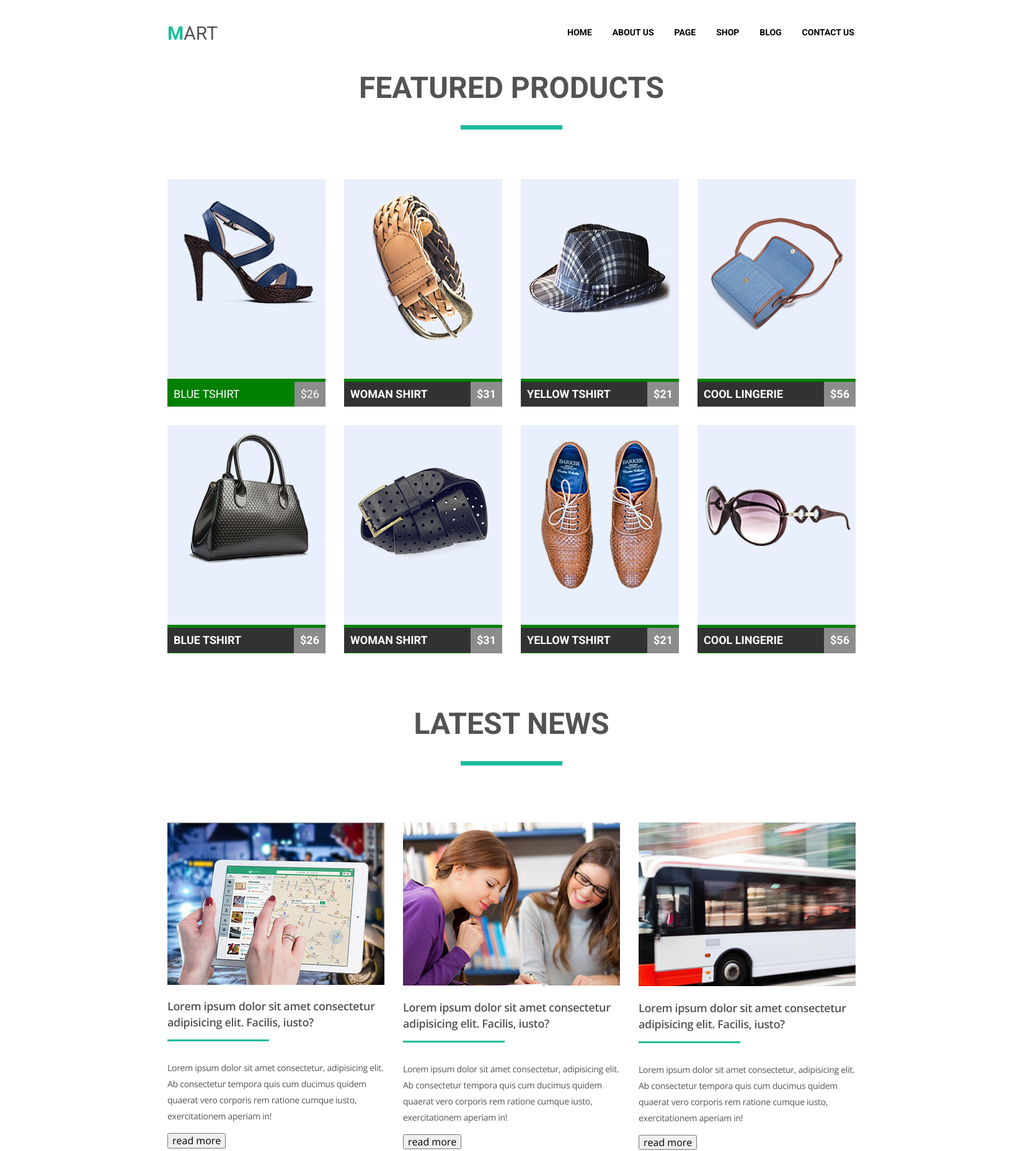
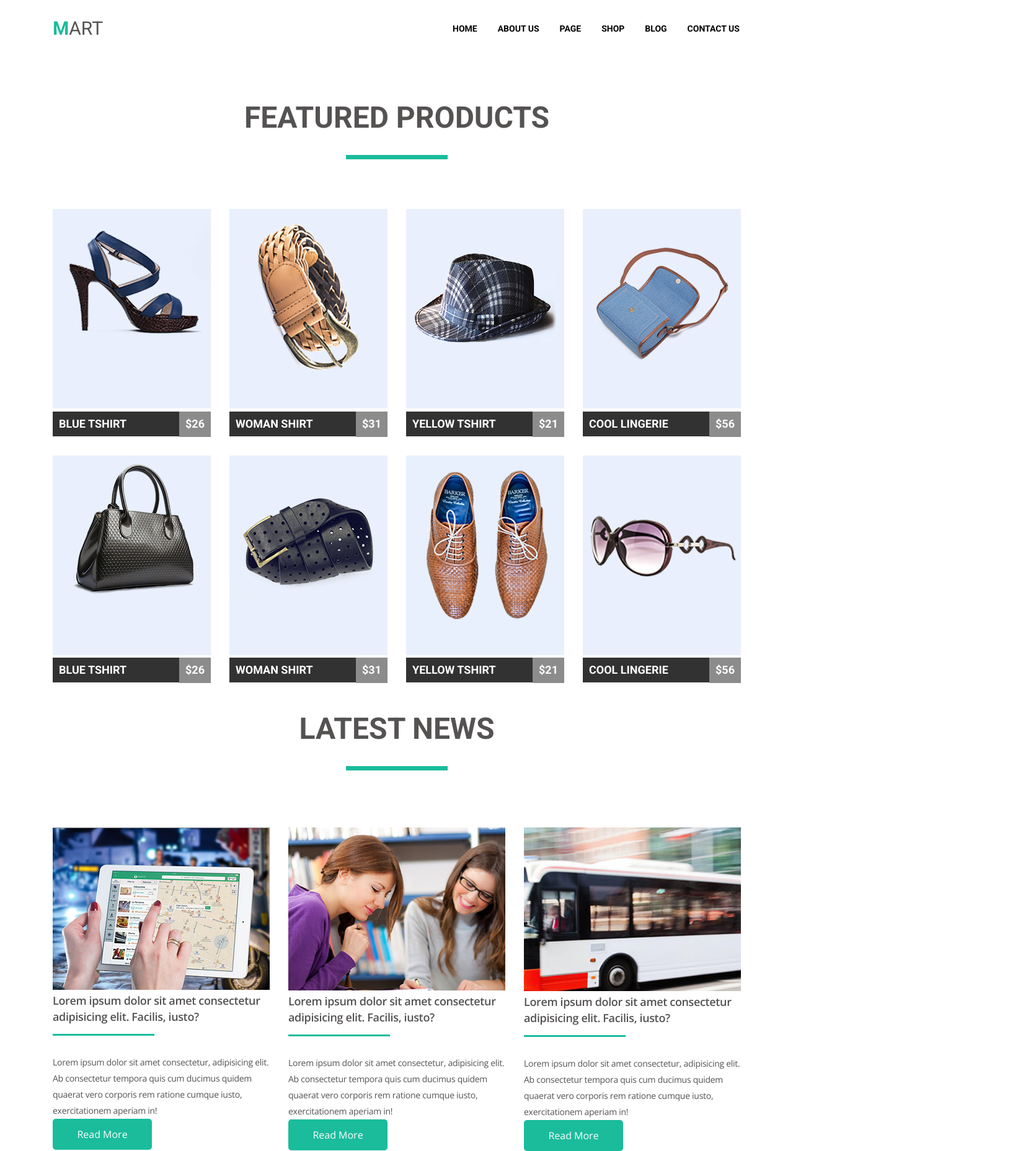
Before and after one commit to sandrik2708/goit-fe-course, a plain HTML site: page module-4/Index.html in a window 1280 px wide. Shown: the whole page at 62% size, 1650 px wide, since content can reach past the window. Drawn offline with nearby package versions, Linux system fonts and the light colour scheme.

Commit message:
correction 1

```diff
--- a/module-4/Index.html
+++ b/module-4/Index.html
@@ -22,65 +22,64 @@
         </ul>
     </nav>
  </header>
+<main class="container">
  <section class="product clearfix">
      <h2 class="caption top">featured products</h2>
     <ul class="clearfix">
      <li class="item">
-         <a href="">
          <img class="item-img" src="img/product/product1.jpg" alt="">
-         <!-- <div class="attr"> -->
+         <div class="attr">
             <span class="item-name">blue tshirt</span>
-            <span class="price">$26</span>
-         <!-- </div> -->
-        </a>
+            <span class="price bg">$26</span>
+         </div>
      </li>
      <li class="item">
          <img class="item-img" src="img/product/product2.jpg" alt="">
          <div class="attr">
             <span class="item-name">woman shirt</span>
-            <span class="price">$31</span>
+            <span class="price bg">$31</span>
          </div>
      </li>
      <li class="item">
          <img class="item-img" src="img/product/product3.jpg" alt="">
          <div class="attr">
             <span class="item-name">yellow tshirt</span>
-            <span class="price">$21</span>
+            <span class="price bg">$21</span>
          </div>
      </li>
      <li class="item">
          <img class="item-img" src="img/product/product4.jpg" alt="">
          <div class="attr">
             <span class="item-name">cool lingerie</span>
-            <span class="price">$56</span>
+            <span class="price bg">$56</span>
          </div>
      </li>
      <li class="item">
          <img class="item-img" src="img/product/product5.jpg" alt="">
          <div class="attr">
             <span class="item-name">blue tshirt</span>
-            <span class="price">$26</span>
+            <span class="price bg">$26</span>
          </div>
      </li>
      <li class="item">
          <img class="item-img" src="img/product/product6.jpg" alt="">
          <div class="attr">
             <span class="item-name">woman shirt</span>
-            <span class="price">$31</span>
+            <span class="price bg">$31</span>
          </div>
      </li>
      <li class="item">
          <img class="item-img" src="img/product/product7.jpg" alt="">
          <div class="attr">
             <span class="item-name">yellow tshirt</span>
-            <span class="price">$21</span>
+            <span class="price bg">$21</span>
          </div>
      </li>
      <li class="item">
          <img class="item-img" src="img/product/product8.jpg" alt="">
          <div class="attr">
             <span class="item-name">cool lingerie</span>
-            <span class="price">$56</span>
+            <span class="price bg">$56</span>
          </div>
      </li>
     </ul>
@@ -91,20 +90,21 @@
         <img class="img-blog" src="img/title-blog/slide1.jpg" alt="">
         <h3 class="title-blog">Lorem ipsum dolor sit amet consectetur adipisicing elit. Facilis, iusto?</h3>
         <p class="contant-blog">Lorem ipsum dolor sit amet consectetur, adipisicing elit. Ab consectetur tempora quis cum ducimus quidem quaerat vero corporis rem ratione cumque iusto, exercitationem aperiam in!</p>
-         <button class="btn">read more</button>
+        <a class="btn" href="">Read More</a>
      </article>
      <article class="topic">
         <img class="img-blog" src="img/title-blog/slide2.jpg" alt="">
         <h3 class="title-blog">Lorem ipsum dolor sit amet consectetur adipisicing elit. Facilis, iusto?</h3>
         <p class="contant-blog">Lorem ipsum dolor sit amet consectetur, adipisicing elit. Ab consectetur tempora quis cum ducimus quidem quaerat vero corporis rem ratione cumque iusto, exercitationem aperiam in!</p>
-         <button class="btn">read more</button>
+        <a class="btn" href="">Read More</a>
      </article>
      <article class="topic">
         <img class="img-blog" src="img/title-blog/slide3.jpg" alt="">
         <h3 class="title-blog">Lorem ipsum dolor sit amet consectetur adipisicing elit. Facilis, iusto?</h3>
         <p class="contant-blog">Lorem ipsum dolor sit amet consectetur, adipisicing elit. Ab consectetur tempora quis cum ducimus quidem quaerat vero corporis rem ratione cumque iusto, exercitationem aperiam in!</p>
-         <button class="btn">read more</button>
+        <a class="btn" href="">Read More</a>
      </article>
  </section>
+</main>
 </body>
 </html>
--- a/module-4/css/style.css
+++ b/module-4/css/style.css
@@ -1,33 +1,43 @@
-.page{
+html {
+    box-sizing: border-box;
+}
+*,
+*::before,
+*::after {
+box-sizing: inherit;
+}
+.page {
     margin: 0px auto;
     font-family: 'Roboto', sans-serif;
     color: rgb(85, 82, 82);
-    width: 1650px;
-
-
-}
+    }
 .clearfix::after{
     display: table;
     content: "";
     clear: both;
 }
-.navigation {
-    margin-top: 30px;
+.wrap {
+   padding-top: 30px;
+   padding-bottom: 100px;
 }
-.product,.blog,.wrap{
+.container {
+width: 1110px;
+margin: 0 auto;
+}
+.product,.blog,.wrap {
     overflow: hidden;
     margin: auto;
     width: 1110px;
     box-sizing: content-box;
 }
-.logo{
+.logo {
     text-decoration: none;
     float: left;
     font-size: 30px;
     line-height: 32px;
     text-transform: uppercase;
     color: rgb(85, 82, 82);
-    margin-top: 8px;
+
 }
 .logo::first-letter {
     font-weight: 600;
@@ -38,10 +48,13 @@
     text-transform: uppercase;
     font-weight: 600;
     font-size: 14px;
-    width: 465px;
+    min-width: 465px;
     float: right;
+ margin: 0;
+ padding: 0;
+ margin-top: 8px;
+ }
 
-}
 .menu li{
     float: left;
 
@@ -51,7 +64,7 @@
 }
 .menu a{
     text-decoration: none;
-    float: right;
+    display: block;
     color: rgb(0, 0, 0);
 }
 .menu a:hover{
@@ -61,7 +74,7 @@
   text-align: center;
     text-transform: uppercase;
     font-size: 48px;
-
+    margin: 0;
     /* display: block; */
 }
 .caption::after{
@@ -89,35 +102,28 @@
 .item {
     margin: 0 auto;
     list-style: none;
-    background: green;
     float: left;
     font-size: 18px;
     width: 255px;
     overflow: hidden;
-    /* height: 322px; */
     margin-bottom: 30px;
 }
-.item a{
-    color: rgb(255, 255, 255);
-    display: inline-block;
-    /* width: 100%; */
-    }
-.item:hover {
+.item:hover .attr {
     color: rgb(255, 255, 255);
     background-color: rgb(26, 188, 156);
 }
-.attr:hover {
-    /* color: rgb(255, 255, 255);
-    background-color: rgb(26, 188, 156); */
+.item:hover .bg {
+    color: rgb(255, 255, 255);
+    background-color: rgb(127, 217, 199);
 }
+
 .item:not(:nth-child(4n+4 )){
     margin-right: 15px;
 }
 .item:not(:nth-last-child(4n+4)) {
     margin-left: 15px;
 }
-.item-img{
-}
+
 .attr {
     min-height: 40px;
     width: 100%;
@@ -134,8 +140,9 @@
 .price{
 float: right;
 padding: 10px;
-background: rgb(140, 140, 140);
+background-color: rgb(140, 140, 140);
 }
+
 
 
 .blog{
@@ -151,6 +158,7 @@ background: rgb(140, 140, 140);
     line-height: 26px;
     letter-spacing: -0.36px;
     font-weight: 600;
+    margin: 0;
 }
 .topic h3::after{
     content: "";
@@ -164,17 +172,25 @@ background: rgb(140, 140, 140);
     font-size: 14px;
     line-height: 26px;
     letter-spacing: -0.28px;
+    margin: 0;
+
 }
 .topic:not(:last-child){
-    margin-right: 15px;
-}
-.topic:not(:first-child){
-    /* margin-left: 15px; */
-}
-.topic:nth-child(n+3) {
-    margin-left: 15px;
+    margin-right: 30px;
 }
 .img-blog{
     width: 350px;
-    /* overflow: cover; */
 }
+.topic a {
+    text-decoration: none;
+    display: table-cell;
+    height: 50px;
+    font-size: 16px;
+    text-align: center;
+    width: 160px;
+    color: rgb(255, 255, 255);
+    line-height: 26px;
+    vertical-align: middle;
+    border-radius: 5px;
+    background: rgb(26,188,156);
+}
```
Lines whose indentation alone changed are shown as unchanged.
